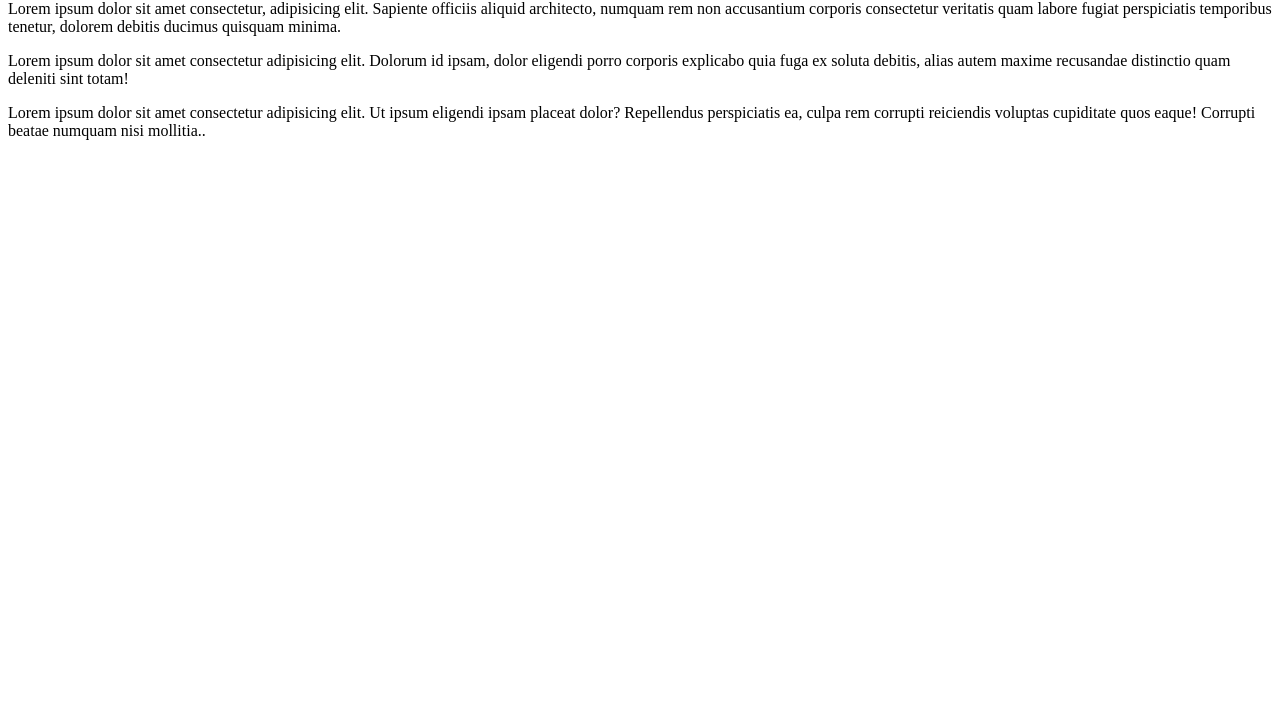
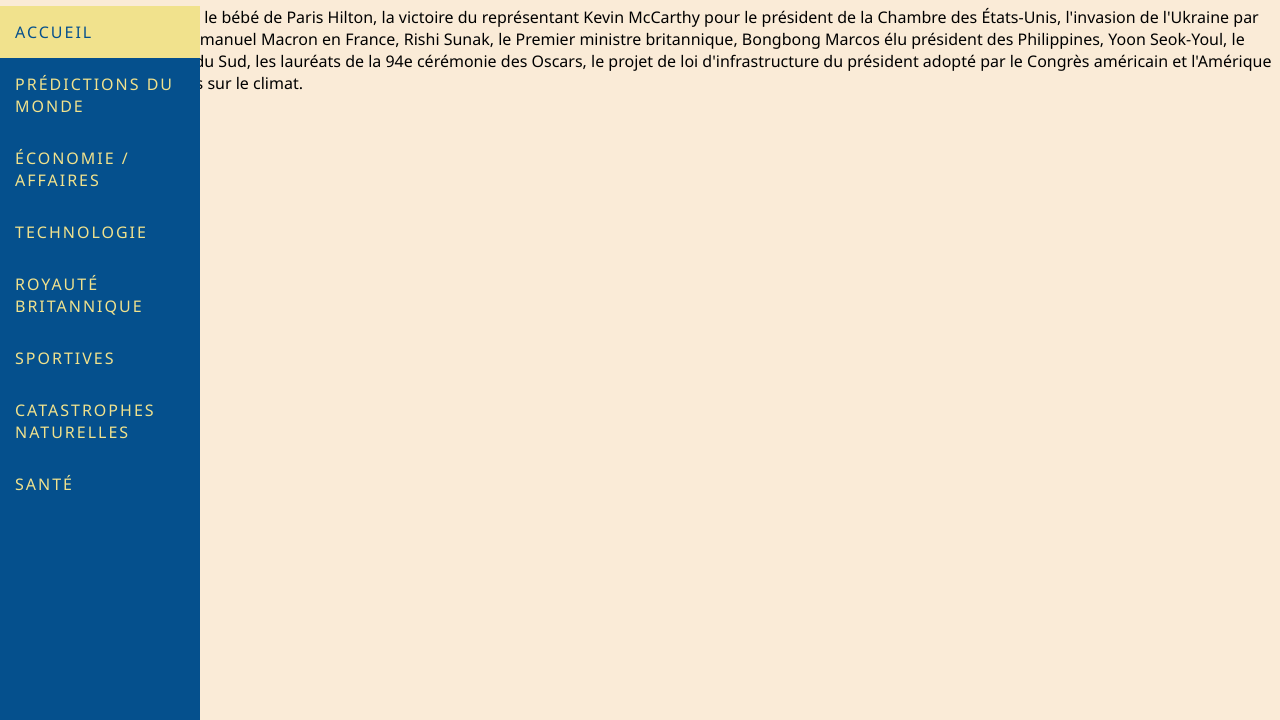
Before and after one commit to 2296789/passion, a plain HTML site: page index.html in a window 1280 px wide. Shown: the part 80-800 px from the top of the page. Drawn offline with Linux system fonts and the light colour scheme.

Commit message:
ajoute css et nav

```diff
--- a/index.html
+++ b/index.html
@@ -5,11 +5,51 @@
     <meta http-equiv="X-UA-Compatible" content="IE=edge">
     <meta name="viewport" content="width=device-width, initial-scale=1.0">
     <title>Passion</title>
+    <style>
+        @import url('https://fonts.googleapis.com/css2?family=Noto+Sans:wght@100;400;900&display=swap');
+
+        body{
+            font-family: 'Noto Sans', sans-serif;
+            margin: 0;
+            background-color: antiquewhite;
+        }
+        nav{
+            background-color: #05508d;
+            height: 100%;
+            width: 200px;
+            position: fixed;
+            overflow: auto;
+        }
+        nav a{
+            text-decoration: none;
+            color: #f1e28d;
+            text-transform: uppercase;
+            letter-spacing: 2px;
+            display: block;
+            padding: 15px;
+        }
+        nav a.active{
+            background-color: #f1e28d;
+            color:#05508d;
+        }
+        nav a:hover:not(.active){
+            background-color: #e4f0b9;
+            color: #05508d;
+        }
+    </style>
 </head>
 <body>
-    <h1>Passionsssss</h1>
-    <p>Lorem ipsum dolor sit amet consectetur, adipisicing elit. Sapiente officiis aliquid architecto, numquam rem non accusantium corporis consectetur veritatis quam labore fugiat perspiciatis temporibus tenetur, dolorem debitis ducimus quisquam minima.</p>
-    <p>Lorem ipsum dolor sit amet consectetur adipisicing elit. Dolorum id ipsam, dolor eligendi porro corporis explicabo quia fuga ex soluta debitis, alias autem maxime recusandae distinctio quam deleniti sint totam!</p>
-    <p>Lorem ipsum dolor sit amet consectetur adipisicing elit. Ut ipsum eligendi ipsam placeat dolor? Repellendus perspiciatis ea, culpa rem corrupti reiciendis voluptas cupiditate quos eaque! Corrupti beatae numquam nisi mollitia..</p>
+    <header><h1>Prédictions passées de Judy</h1></header>
+    <nav role="menu">
+        <a href="index.html" role="menuitem" class="active">Accueil</a>
+        <a href=".html" role="menuitem">Prédictions du monde</a>
+        <a href=".html" role="menuitem">Économie / Affaires</a>
+        <a href=".html" role="menuitem">technologie</a>
+        <a href=".html" role="menuitem">Royauté britannique</a>
+        <a href=".html" role="menuitem">Sportives</a>
+        <a href=".html" role="menuitem">Catastrophes naturelles</a>
+        <a href=".html" role="menuitem">Santé</a>
+    </nav>
+    <p>Judy a correctement prédit le bébé de Paris Hilton, la victoire du représentant Kevin McCarthy pour le président de la Chambre des États-Unis, l'invasion de l'Ukraine par Poutine, la réélection d'Emmanuel Macron en France, Rishi Sunak, le Premier ministre britannique, Bongbong Marcos élu président des Philippines, Yoon Seok-Youl, le nouveau chef de la Corée du Sud, les lauréats de la 94e cérémonie des Oscars, le projet de loi d'infrastructure du président adopté par le Congrès américain et l'Amérique rejoignant l'accord de Paris sur le climat.</p>
 </body>
 </html>
```
